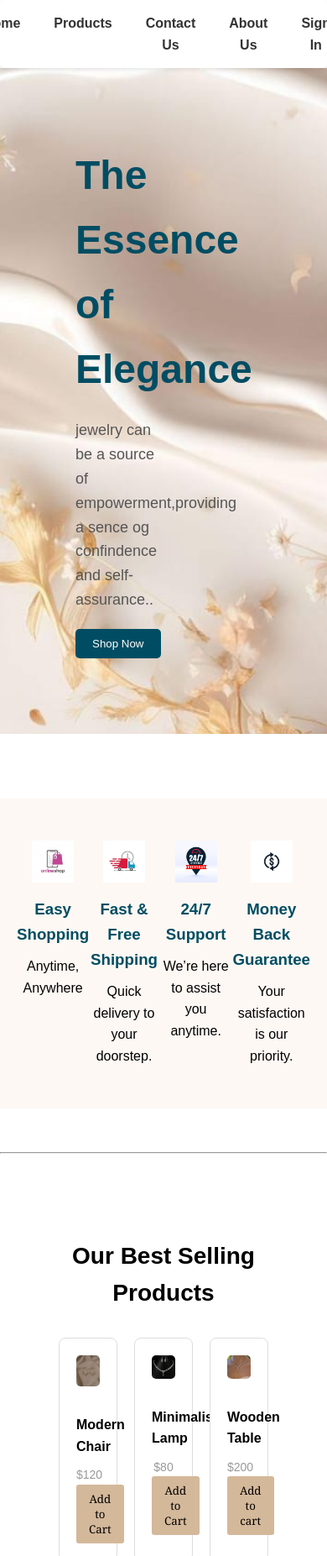
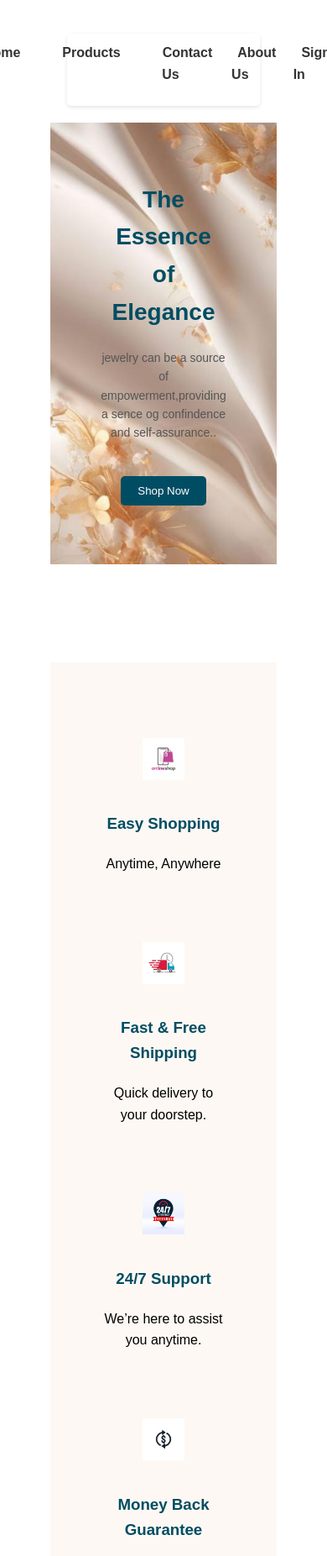
Before and after one commit to Anishauike/jewellary, a plain HTML site: page index.html in a window 390 px wide. Shown: the top 1853 px of the page at 84% size. Drawn offline with Linux system fonts and the light colour scheme.

Commit message:
Update index.html

```diff
--- a/index.html
+++ b/index.html
@@ -8,7 +8,7 @@
   <link rel="stylesheet" href="home.css">
   <style>
   * {
-    margin: 0;
+    margin: 20px;
     padding: 0;
     box-sizing: border-box;
   }
@@ -19,13 +19,13 @@
   }
 
   /* Header */
-
-  .header{
+  .header {
     font-family: sans-serif;
     margin: 0;
     text-align: center;
     justify-content: center;
   }
+
   .navbar {
     background-color: white;
     color: white;
@@ -33,6 +33,8 @@
     border-radius: 5px;
     box-shadow: 0 2px 5px rgba(0, 0, 0, 0.1);
     position: relative;
+    justify-content: center;
+    display: flex;
   }
 
   .navbar ul {
@@ -46,6 +48,7 @@
 
   .navbar li {
     margin: 0 20px;
+    font-size: 1.5rem;
   }
 
   .navbar a {
@@ -64,16 +67,14 @@
     border-bottom: 2px solid #007bff;
   }
 
-.search-bar{
-
+  .search-bar {
     width: 100%;
-
     justify-content: right;
     text-align: right;
     align-items: right;
     padding: 10px;
     border-radius: 20px;
-  border: 1px solid white;
+    border: 1px solid #ccc;
     font-size: 16px;
     margin-top: 20px;
   }
@@ -87,6 +88,7 @@
     background-image: url(back.jpeg);
     background-repeat: no-repeat;
     background-size: cover;
+    background-position: center;
   }
 
   .hero-content {
@@ -114,11 +116,9 @@
     cursor: pointer;
   }
 
-
-
   /* Features Section */
   .features {
-    display:flex;
+    display: flex;
     justify-content: space-around;
     padding: 50px 20px;
     background-color: #fdf8f3;
@@ -154,7 +154,7 @@
 
   .product-grid {
     display: grid;
-    grid-template-columns: repeat(auto-fit, minmax(50px, 1fr));
+    grid-template-columns: repeat(auto-fit, minmax(250px, 1fr)); /* Adjusted for better scaling */
     gap: 20px;
   }
 
@@ -191,19 +191,20 @@
     color: #d4b89a;
     font-weight: bold;
   }
-.product-card button{
+
+  .product-card button {
     background-color: #d4b89a;
     color: black;
     border: none;
-    font-family:Cambria, Cochin, Georgia, Times, 'Times New Roman', serif ;
+    font-family: Cambria, Cochin, Georgia, Times, 'Times New Roman', serif;
     padding: 8px 15px;
     border-radius: 3px;
     cursor: pointer;
   }
-.product-card button:hover{
+
+  .product-card button:hover {
     box-shadow: 0 5px 15px solid rgba(0, 0, 0, 0.2);
   }
-
 
   .product button {
     background-color: #007bff;
@@ -220,21 +221,21 @@
     background-color: #eaf8f9;
     padding: 40px;
     text-align: center;
+  }
 
-  }
-  .testimonials h2{
+  .testimonials h2 {
     justify-content: center;
     text-align: center;
     font-family: Cambria, Cochin, Georgia, Times, 'Times New Roman', serif;
     font-style: inherit;
   }
-  .testimonials img{
+
+  .testimonials img {
     text-align: left;
     justify-items: left;
     justify-content: left;
     width: 300px;
     gap: 20px;
-
   }
 
   .testimonial-card {
@@ -254,6 +255,118 @@
     color: white;
     text-align: center;
     padding: 20px;
+  }
+
+  /* Mobile responsiveness */
+  @media (max-width: 768px) {
+    .hero {
+      flex-direction: column;
+      padding: 50px;
+    }
+
+    .hero-content {
+      max-width: 100%;
+      text-align: center;
+    }
+
+    .hero-content h1 {
+      font-size: 36px;
+    }
+
+    .hero-content p {
+      font-size: 16px;
+    }
+
+    .features {
+      flex-direction: column;
+      text-align: center;
+    }
+
+    .feature {
+      max-width: 100%;
+      margin-bottom: 20px;
+    }
+
+    .product-grid {
+      grid-template-columns: 1fr 1fr; /* Two items per row */
+    }
+
+    .product-card {
+      padding: 15px;
+    }
+
+    .testimonials {
+      grid-template-columns: 1fr; /* Single column layout */
+      padding: 20px;
+    }
+
+    .testimonial-card {
+      max-width: 100%;
+      margin: 10px 0;
+    }
+  }
+
+  /* Small mobile screens */
+  @media (max-width: 480px) {
+    .hero {
+      padding: 30px;
+    }
+
+    .hero-content h1 {
+      font-size: 28px;
+    }
+
+    .hero-content p {
+      font-size: 14px;
+    }
+
+    .navbar ul {
+        flex-direction: row;
+        justify-content: center;
+        gap: 2px;
+      }
+
+      .navbar li {
+        margin: 0;
+        font-size: 1rem;
+      }
+
+      .navbar {
+        padding: 2px 0;
+      }
+    .products {
+      padding: 20px 10px;
+    }
+
+    .product-grid {
+      grid-template-columns: 1fr;
+    }
+
+    .testimonials img {
+      width: 100%;
+    }
+
+    .footer {
+      font-size: 14px;
+    }
+  }
+
+@media (max-width: 768px) {
+    .navbar ul {
+      flex-direction: row;
+      justify-content: center;
+      gap: 10px;
+    }
+
+    .navbar li {
+      margin: 0;
+      font-size:1rem;
+    }
+
+    .navbar {
+      padding: 10px 0;
+      box-shadow: 0 2px 5px rgba(0, 0, 0, 0.1);
+    }
   }
 </style>
 </head>
```
Lines whose indentation alone changed are shown as unchanged.
